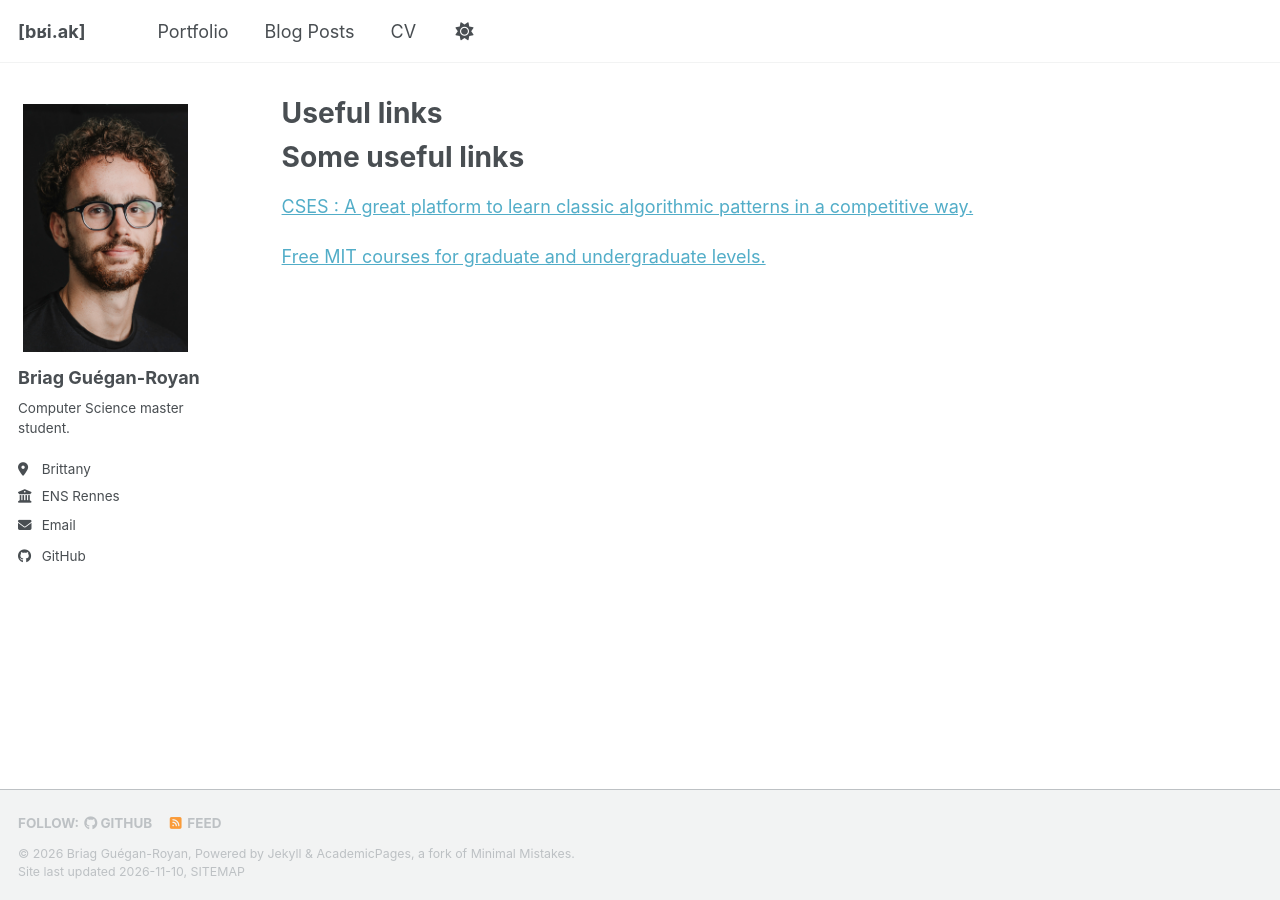
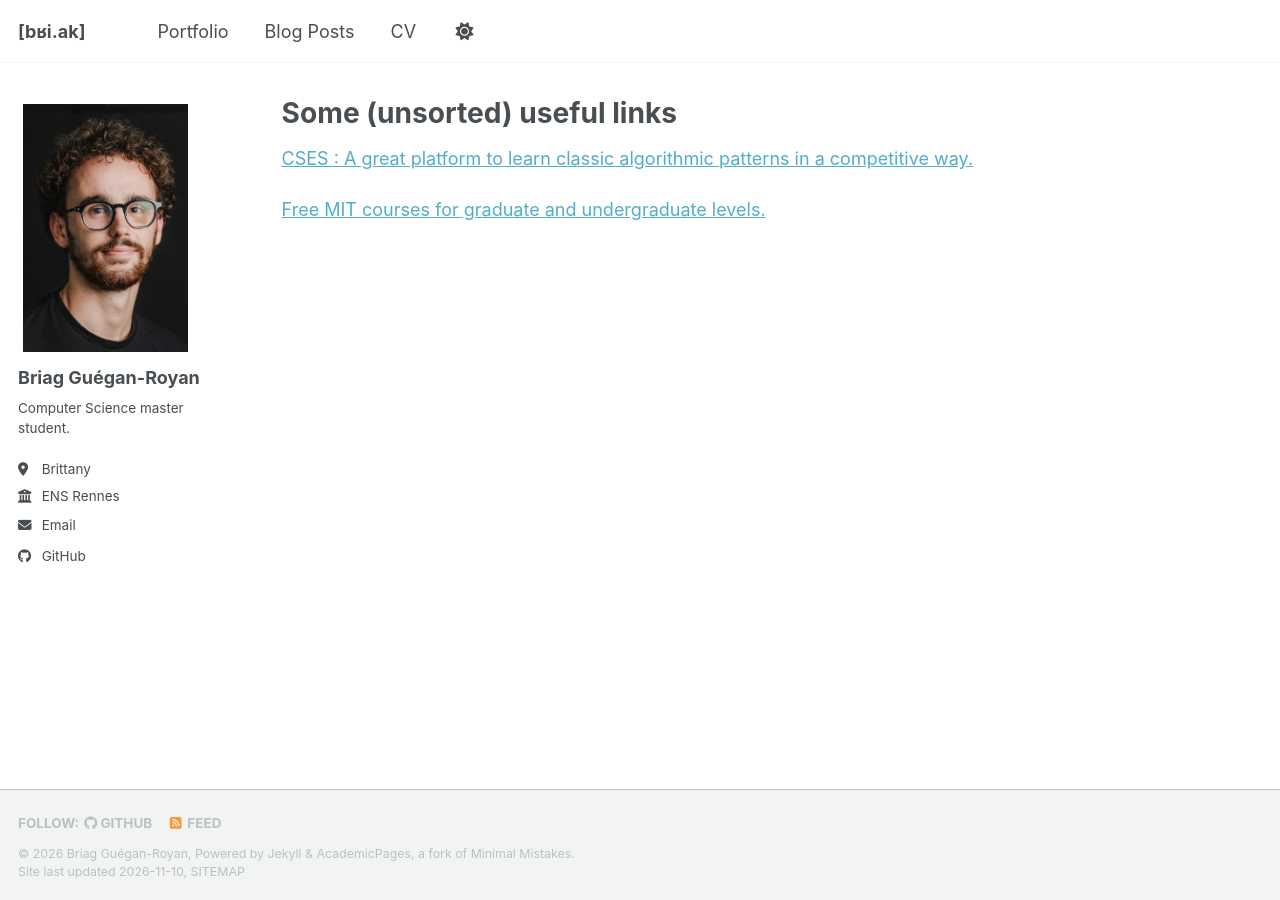
Before and after one commit to briag21/briag21.github.io, a Jekyll site: the page built from _pages/useful-links.md, in a window 1280 px wide. Built offline with Jekyll 4.4.1, drawn with Linux system fonts in a browser that asks for light colours; a script bundle is joined from its source files by our own code; a style sheet for code colours, icons or effects is not loaded.

Commit message:
usefullinks

```diff
--- a/_pages/useful-links.md
+++ b/_pages/useful-links.md
@@ -1,12 +1,10 @@
 ---
 layout: archive
-title: "Useful links"
+title: "Some (unsorted) useful links"
 permalink: /useful-links/
 author_profile: true
 ---
 
-# Some useful links
-
 [CSES : A great platform to learn classic algorithmic patterns in a competitive way.](https://cses.fi/problemset/)
 
 [Free MIT courses for graduate and undergraduate levels.](https://ocw.mit.edu/search/?d=Electrical%20Engineering%20and%20Computer%20Science)
```
